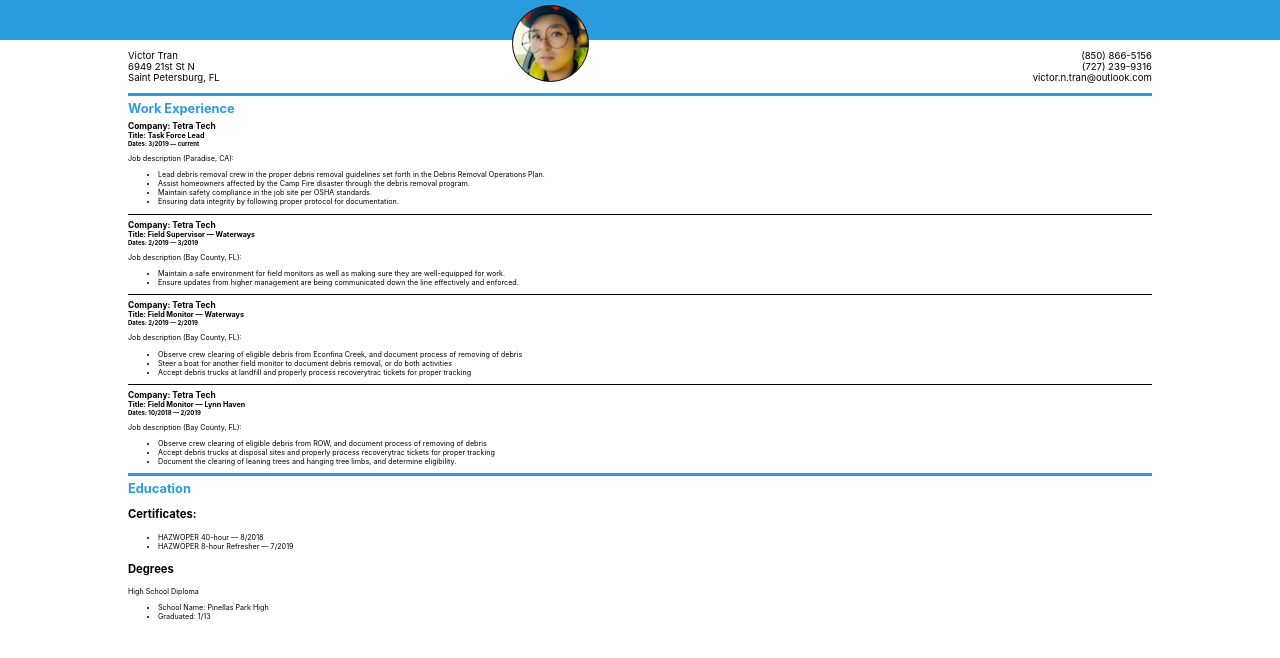
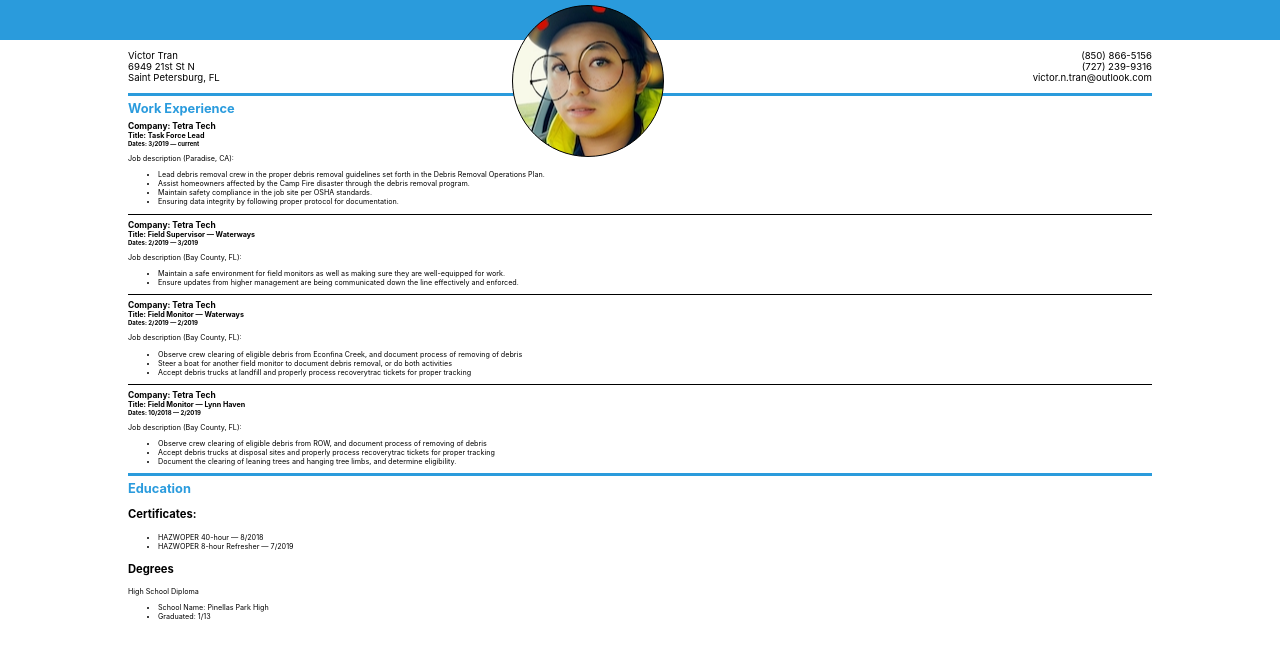
Before and after one commit to iVictoris/resume, a React app: page / in a window 1280 px wide. Shown: the top 658 px of the page. Built offline with nearby package versions, Linux system fonts and the light colour scheme.

Commit message:
add large avatar

```diff
--- a/src/components/avatar/avatar.css
+++ b/src/components/avatar/avatar.css
@@ -11,6 +11,7 @@
   background-position: center;
   background-repeat: none;
   background-size: cover;
+  box-sizing: content-box;
 }
 
 @media screen and (min-width: 425px) {
@@ -20,3 +21,11 @@
     width: 75px;
   }
 }
+
+@media screen and (min-width: 1024px) {
+  .avatar {
+    background-image: url('../../assets/avatar/avatar-lg.jpeg');
+    height: 150px;
+    width: 150px;
+  }
+}
```
Also changed, not shown: src/assets/avatar/avatar-lg.jpeg (added).
